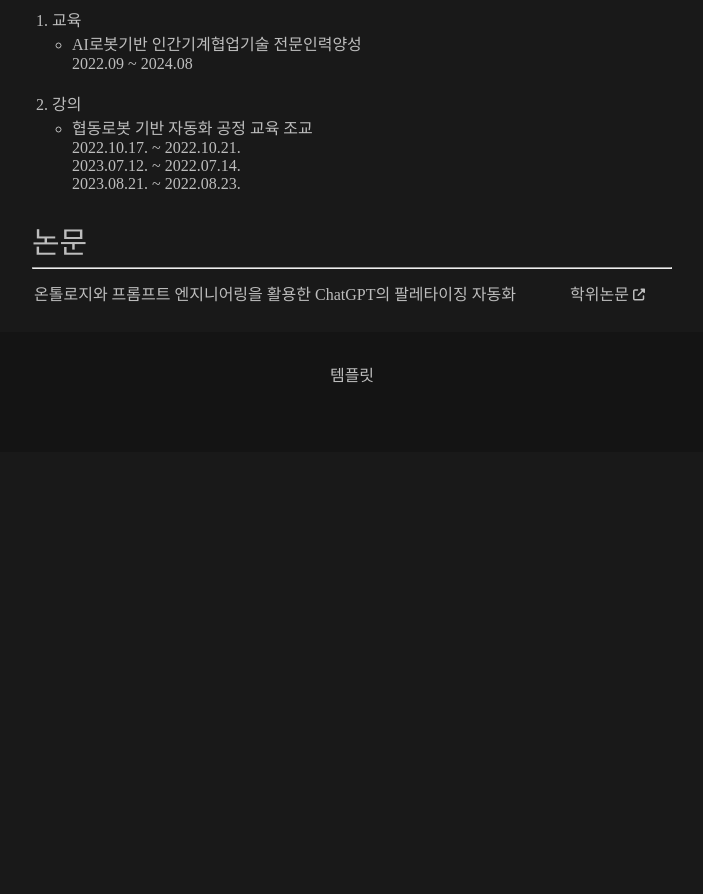
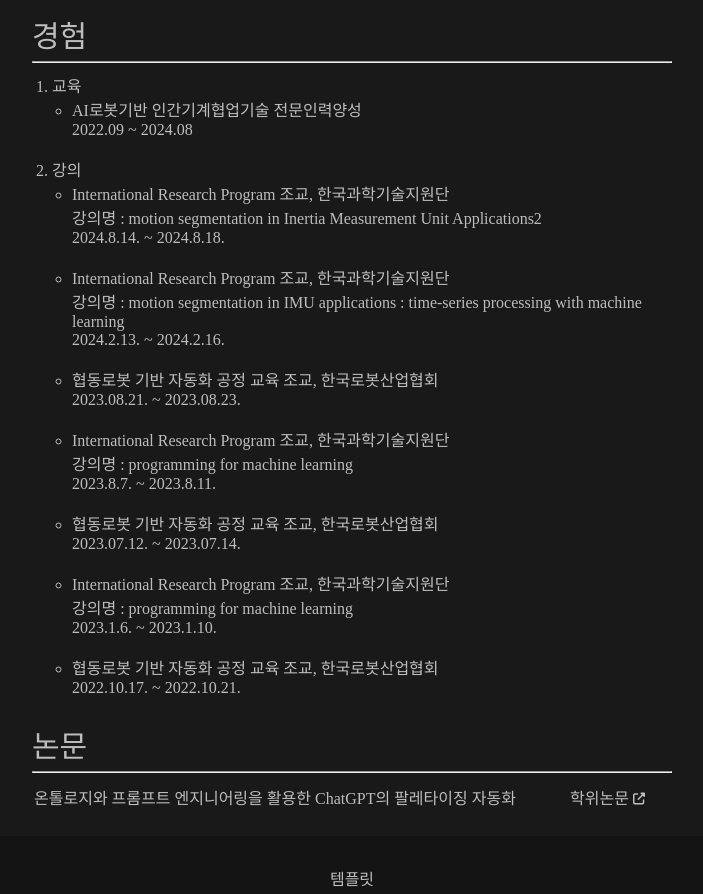
Before and after one commit to J-seunghwan/J-seunghwan.github.io, a plain HTML site: page index.html in a window 1280 px wide. Shown: the part 1186-2080 px from the top of the page, without its empty margins (288-991 px from the left). Before the commit the page ends 1638 px from the top, so only its background shows below. Drawn offline with Linux system fonts and the light colour scheme.

Commit message:
Add files via upload

```diff
--- a/index.html
+++ b/index.html
@@ -60,6 +60,9 @@
             <div class="div_area">
                 <p class="p_title">경력</p>
                 <hr>
+                <p>(주)라스테크</p>
+                <p>2024.10.1 ~ 현재</p>
+                <br>
                 <p>주식회사그린로보텍</p>
                 <p>기업부설연구소</p>
                 <p>2021.11 ~ 2022.01</p>
@@ -99,10 +102,42 @@
                         <p>강의</p>
                         <ul>
                             <li>
-                                <p>협동로봇 기반 자동화 공정 교육 조교</p>
+                                <p>International Research Program 조교, 한국과학기술지원단</p>
+                                <p>강의명 : motion segmentation in Inertia Measurement Unit Applications2</p>
+                                <p>2024.8.14. ~ 2024.8.18.</p>
+                            </li>
+                            <br>
+                            <li>
+                                <p>International Research Program 조교, 한국과학기술지원단</p>
+                                <p>강의명 : motion segmentation in IMU applications : time-series processing with machine learning</p>
+                                <p>2024.2.13. ~ 2024.2.16.</p>
+                            </li>
+                            <br>
+                            <li>
+                                <p>협동로봇 기반 자동화 공정 교육 조교, 한국로봇산업협회</p>
+                                <p>2023.08.21. ~ 2023.08.23.</p><!--https://robotcampus.or.kr/edu/read2.nx?page=5&M2_IDX=26651&SHOW_TYPE=NORMAL&&EP_IDX=5856&EM_IDX=5686&^detail^-->
+                            </li>
+                            <br>
+                            <li>
+                                <p>International Research Program 조교, 한국과학기술지원단</p>
+                                <p>강의명 : programming for machine learning</p>
+                                <p>2023.8.7. ~ 2023.8.11.</p>
+                            </li>
+                            <br>
+                            <li>
+                                <p>협동로봇 기반 자동화 공정 교육 조교, 한국로봇산업협회</p>
+                                <p>2023.07.12. ~ 2023.07.14.</p><!--https://robotcampus.or.kr/edu/read2.nx?page=5&M2_IDX=26651&SHOW_TYPE=NORMAL&&EP_IDX=5909&EM_IDX=5739&^detail^-->
+                            </li>
+                            <br>
+                            <li>
+                                <p>International Research Program 조교, 한국과학기술지원단</p>
+                                <p>강의명 : programming for machine learning</p>
+                                <p>2023.1.6. ~ 2023.1.10.</p>
+                            </li>
+                            <br>
+                            <li>
+                                <p>협동로봇 기반 자동화 공정 교육 조교, 한국로봇산업협회</p>
                                 <p>2022.10.17. ~ 2022.10.21.</p><!--https://robotcampus.or.kr/edu/read2.nx?page=6&M2_IDX=26651&SHOW_TYPE=NORMAL&&EP_IDX=4834&EM_IDX=4667&^detail^-->
-                                <p>2023.07.12. ~ 2022.07.14.</p><!--https://robotcampus.or.kr/edu/read2.nx?page=5&M2_IDX=26651&SHOW_TYPE=NORMAL&&EP_IDX=5909&EM_IDX=5739&^detail^-->
-                                <p>2023.08.21. ~ 2022.08.23.</p><!--https://robotcampus.or.kr/edu/read2.nx?page=5&M2_IDX=26651&SHOW_TYPE=NORMAL&&EP_IDX=5856&EM_IDX=5686&^detail^-->
                             </li>
                         </ul>
                     </li>
```
